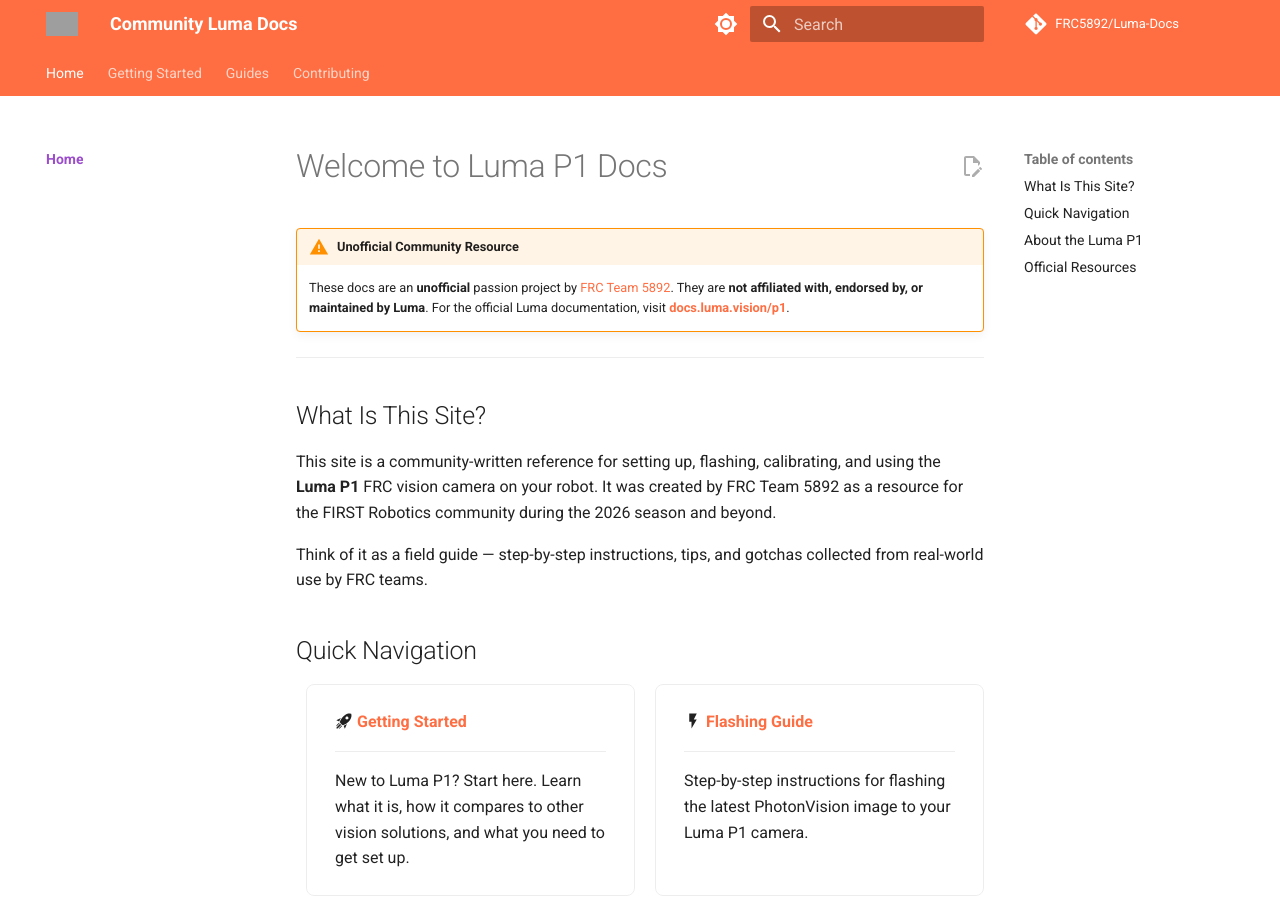
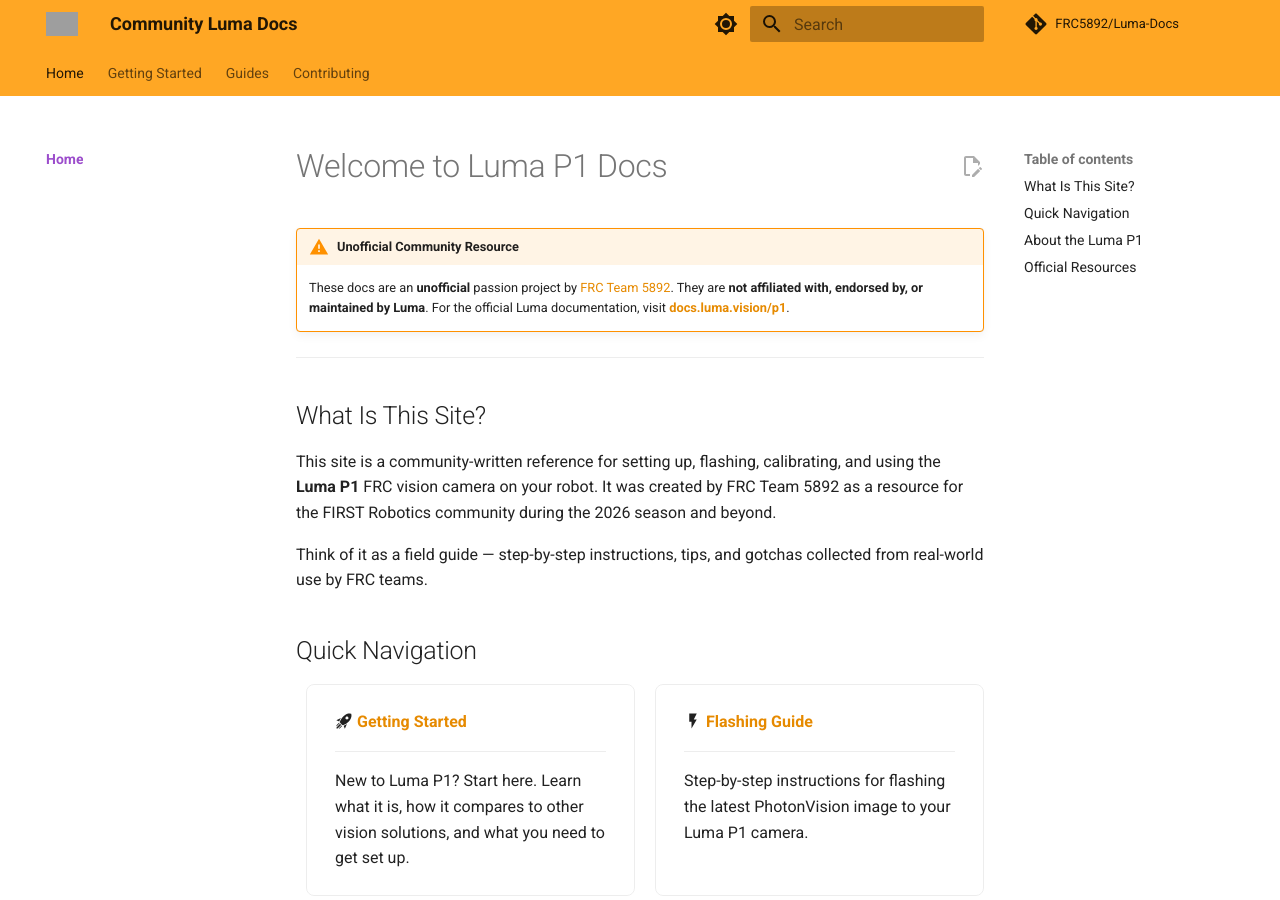
Before and after one commit to FRC5892/Luma-Docs, an MkDocs documentation site: the page built from docs/index.md, in a window 1280 px wide and 900 px high. Built offline with MkDocs 1.6.1 and Material for MkDocs 9.7.7, drawn with Linux system fonts in a browser that asks for light colours; comment, search, counter and statistics services are not loaded; grey boxes are pictures that could not be loaded.

Commit message:
Update theme color palette to use orange instead of deep orange

```diff
--- a/mkdocs.yml
+++ b/mkdocs.yml
@@ -15,14 +15,14 @@ theme:
   palette:
     - media: "(prefers-color-scheme: light)"
       scheme: default
-      primary: deep orange
+      primary: orange
       accent: orange
       toggle:
         icon: material/brightness-7
         name: Switch to dark mode
     - media: "(prefers-color-scheme: dark)"
       scheme: slate
-      primary: deep orange
+      primary: orange
       accent: orange
       toggle:
         icon: material/brightness-4
```
